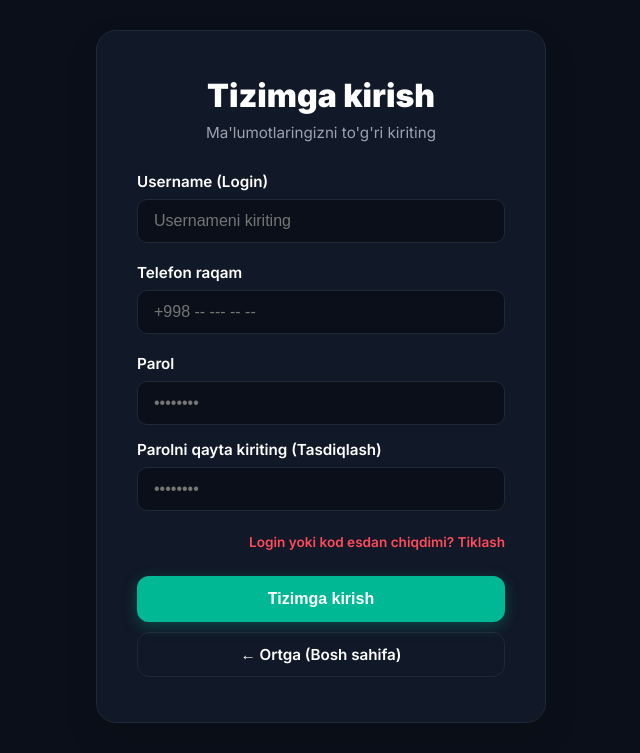
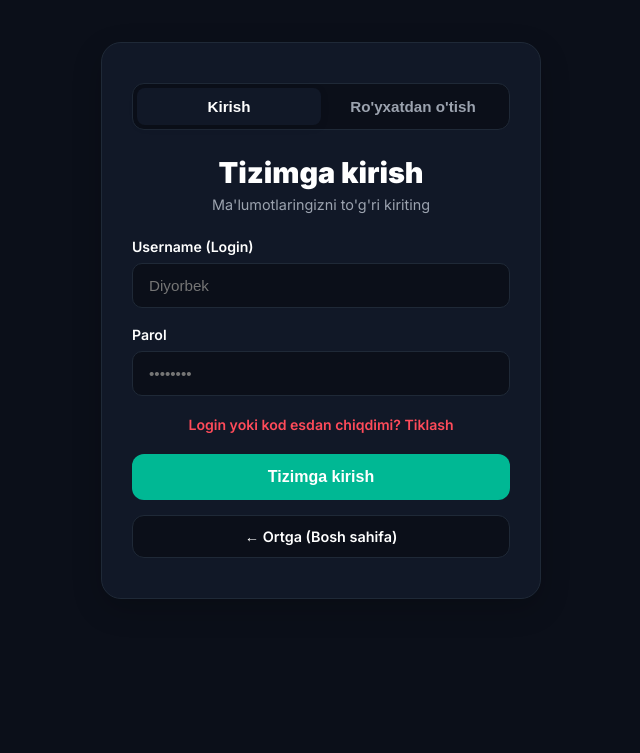
Before and after one commit to DiyorbekEshmurodov/free-project, a Django app: page /login/ in a window 1280 px wide. Shown: the part 86-839 px from the top of the page, without its empty margins (319-959 px from the left). After the commit the page ends 685 px from the top, so only its background shows below. Run offline with Django 5.2, Linux system fonts and the light colour scheme.

Commit message:
fallar yuklandi

```diff
--- a/accounts/views.py
+++ b/accounts/views.py
@@ -1,6 +1,8 @@
+from django.contrib.auth.models import User
 from django.shortcuts import render,redirect
 from django.contrib.auth import authenticate,login,logout
 from django.contrib.auth.decorators import login_required
+from django.contrib import messages
 
 def login_required_decorator(func):
     return login_required(func,login_url='login_page')
@@ -11,25 +13,51 @@ def logout_page(request):
     return redirect('login_page')
 
 def login_page(request):
+    if request.user.is_authenticated:
+        return redirect('index')
+
     if request.method == 'POST':
+        action_type = request.POST.get('action_type')
         username = request.POST.get('username')
         password = request.POST.get('password')
         confirm_password = request.POST.get('confirm_password')
         phone_number = request.POST.get('phone_number')
 
+        if action_type == 'login':
+            user = authenticate(request, username=username, password=password)
+            if user is not None:
+                login(request, user)
+                return redirect('index')
+            else :
+                return render(request,'accounts/login.html',{'error':'Username yoki parol xato kiritilgan\nQaytadan kiriting 😁 '})
 
-        if password != confirm_password :
-            return render(request,'accounts/login.html',{'error':'Parol bir xil emas\nQaytadan kiriting 😁 '})
+        elif action_type == 'register':
+            confirm_password = request.POST.get('confirm_password')
+            if password != confirm_password:
+                messages.error(request,'Parollar bir hil emas')
+            elif User.objects.filter(username=username).exists():
+                    messages.error(request,'Bunday Foydalanuvchi alloqachon mavjud!')
+            else:
+                new_user = User.objects.create_user(username=username,password=password)
+                new_user.save()
+                login(request, new_user)
+                return redirect('index')
 
-        user = authenticate(request, username=username, password=password)
+        elif action_type == 'reset':
+            confirm_password = request.POST.get('confirm_password')
+            try :
+                user = User.objects.get(username=username)
+                if password == confirm_password:
+                    user.set_password(password)
+                    user.save()
+                    login(request, user)
+                    return redirect('index')
+                else :
+                    messages.error(request,"Yangi parollar mos kelmadi!")
+            except User.DoesNotExist:
+                    messages.error(request, 'Bunday foydalanuvchi topilmadi!')
 
-        if user is not None:
-            login(request, user)
-            return redirect('index')
-        else :
-            return render(request,'accounts/login.html',{'error':'Username yoki parol xato kiritilgan\nQaytadan kiriting 😁 '})
-
-    return render (request,'accounts/login.html')
+    return render(request,'accounts/login.html')
 
 def main_account(request):
     return render(request,'home.html')
--- a/config/settings.py
+++ b/config/settings.py
@@ -136,3 +136,7 @@ STATIC_URL = 'static/'
 STATICFILES_DIRS = [
     os.path.join(BASE_DIR, 'static'),
 ]
+
+CSRF_COOKIE_HTTPONLY = False
+SESSION_COOKIE_SAMESITE = 'Lax'
+CSRF_COOKIE_SAMESITE = 'Lax'
--- a/static/js/main.js
+++ b/static/js/main.js
@@ -9,7 +9,9 @@ document.addEventListener("DOMContentLoaded", function() {
             let currentTheme = htmlElement.getAttribute('data-theme');
             let newTheme = currentTheme === 'dark' ? 'light' : 'dark';
             htmlElement.setAttribute('data-theme', newTheme);
-            toggleBtn.textContent = newTheme === 'dark' ? '☀️' : 'M';
+
+            // Mana bu joyda 'M' o'rniga oy emojisi ('🌙') qo'yildi:
+            toggleBtn.textContent = newTheme === 'dark' ? '☀️' : '🌜';
         });
     }
 
--- a/templates/accounts/login.html
+++ b/templates/accounts/login.html
@@ -1,56 +1,251 @@
 {% extends 'base.html' %}
 {% load static %}
 
-{% block title %}Tizimga kirish - Life GYM{% endblock %}
+{% block title %}Tizimga kirish | Life GYM{% endblock %}
 
 {% block content %}
-<div class="main-container" style="display: flex; justify-content: center; align-items: center; min-height: 75vh;">
+<div style="min-height: 80vh; display: flex; align-items: center; justify-content: center; padding: 20px 0;">
+    <div class="auth-card">
 
-    <div style="background: var(--card-bg); border: 1px solid var(--border-color); border-radius: 20px; padding: 45px 40px; width: 100%; max-width: 450px; box-shadow: 0 15px 35px rgba(0,0,0,0.1);">
-
-        <div style="text-align: center; margin-bottom: 30px;">
-            <h2 style="color: var(--text-main); font-size: 2rem; font-weight: 800; margin-bottom: 8px;">Tizimga kirish</h2>
-            <p style="color: var(--text-muted); font-size: 0.95rem; margin: 0;">Ma'lumotlaringizni to'g'ri kiriting</p>
+        <!-- Tablar: Kirish / Ro'yxatdan o'tish -->
+        <div class="tab-header">
+            <button id="tab-login" class="tab-btn active" onclick="switchTab('login')">Kirish</button>
+            <button id="tab-register" class="tab-btn" onclick="switchTab('register')">Ro'yxatdan o'tish</button>
         </div>
 
-        <form method="post">
+        <h2 id="form-title" class="auth-title">Tizimga kirish</h2>
+        <p id="form-subtitle" class="auth-subtitle">Ma'lumotlaringizni to'g'ri kiriting</p>
+
+          <!-- Xatolik bo'lsa qizil fonda xabar chiqaradi -->
+        {% if messages %}
+            {% for message in messages %}
+            <div style="background-color: rgba(255, 75, 90, 0.15); border: 1px solid #ff4b5a; color: #ff4b5a; padding: 10px 15px; border-radius: 10px; margin-bottom: 20px; font-size: 0.9rem; text-align: center;">
+                {{ message }}
+            </div>
+            {% endfor %}
+        {% endif %}
+
+        <form id="auth-form" method="POST" action="{% url 'login_page' %}">
             {% csrf_token %}
+            <input type="hidden" name="action_type" id="action_type" value="login">
 
-            <div style="margin-bottom: 20px;">
-                <label style="display: block; color: var(--text-main); font-weight: 600; margin-bottom: 8px; font-size: 0.95rem;">Username (Login)</label>
-                <input type="text" name="username" placeholder="Usernameni kiriting" required style="width: 100%; padding: 12px 16px; background: var(--bg-color); color: var(--text-main); border: 1px solid var(--border-color); border-radius: 10px; outline: none; font-size: 1rem;">
+            <!-- Username (Doim ko'rinadi) -->
+            <div class="form-group">
+                <label>Username (Login)</label>
+                <input type="text" name="username" placeholder="Diyorbek" required class="form-input">
             </div>
 
-            <div style="margin-bottom: 20px;">
-                <label style="display: block; color: var(--text-main); font-weight: 600; margin-bottom: 8px; font-size: 0.95rem;">Telefon raqam</label>
-                <input type="text" name="phone_number" placeholder="+998 -- --- -- --" required style="width: 100%; padding: 12px 16px; background: var(--bg-color); color: var(--text-main); border: 1px solid var(--border-color); border-radius: 10px; outline: none; font-size: 1rem;">
+            <!-- Telefon raqam (Faqat Register va Parolni tiklashda ko'rinadi) -->
+            <div class="form-group" id="phone-group" style="display: none;">
+                <label>Telefon raqam</label>
+                <input type="tel" name="phone" placeholder="+998 -- --- -- --" class="form-input">
             </div>
 
-            <div style="margin-bottom: 15px;">
-                <label style="display: block; color: var(--text-main); font-weight: 600; margin-bottom: 8px; font-size: 0.95rem;">Parol</label>
-                <input type="password" name="password" placeholder="••••••••" required style="width: 100%; padding: 12px 16px; background: var(--bg-color); color: var(--text-main); border: 1px solid var(--border-color); border-radius: 10px; outline: none; font-size: 1rem;">
+            <!-- Parol (Doim ko'rinadi) -->
+            <div class="form-group">
+                <label id="pass-label">Parol</label>
+                <input type="password" name="password" placeholder="••••••••" required class="form-input">
             </div>
 
-            <div style="margin-bottom: 20px;">
-                <label style="display: block; color: var(--text-main); font-weight: 600; margin-bottom: 8px; font-size: 0.95rem;">Parolni qayta kiriting (Tasdiqlash)</label>
-                <input type="password" name="confirm_password" placeholder="••••••••" required style="width: 100%; padding: 12px 16px; background: var(--bg-color); color: var(--text-main); border: 1px solid var(--border-color); border-radius: 10px; outline: none; font-size: 1rem;">
+            <!-- Parolni qayta kiritish (Faqat Register va Parolni tiklashda ko'rinadi) -->
+            <div class="form-group" id="confirm-pass-group" style="display: none;">
+                <label>Parolni qayta kiritish (Tasdiqlash)</label>
+                <input type="password" name="confirm_password" placeholder="••••••••" class="form-input">
             </div>
 
-            <div style="text-align: right; margin-bottom: 25px;">
-                <a href="{% url 'login_page' %}" style="color: #ff4b5a; font-size: 0.85rem; text-decoration: none; font-weight: 600;">Login yoki kod esdan chiqdimi? Tiklash</a>
+            <!-- Parol esdan chiqdimi? -->
+            <div id="forgot-link-box" style="text-align: center; margin-bottom: 20px;">
+                <a href="javascript:void(0)" onclick="switchTab('reset')" style="color: #ff4b5a; font-size: 0.88rem; font-weight: 600; text-decoration: none;">
+                    Login yoki kod esdan chiqdimi? Tiklash
+                </a>
             </div>
 
-            <button type="submit" style="width: 100%; background-color: #00b894; color: #ffffff; padding: 14px; border: none; border-radius: 12px; font-weight: bold; font-size: 1rem; cursor: pointer; box-shadow: 0 4px 15px rgba(0,184,148,0.3); transition: 0.2s; margin-bottom: 10px;">
+            <!-- Submit Tugmasi -->
+            <button type="submit" id="submit-btn" class="submit-btn">
                 Tizimga kirish
             </button>
-
-            <!-- Ortga tugmasi (home.html / index ga qaytaradi) -->
-            <a href="{% url 'home' %}" style="display: block; text-align: center; width: 100%; background-color: transparent; color: var(--text-main); border: 1px solid var(--border-color); padding: 12px; border-radius: 12px; font-weight: 600; font-size: 0.95rem; text-decoration: none; transition: 0.2s;">
-                &larr; Ortga (Bosh sahifa)
-            </a>
         </form>
 
+        <div style="margin-top: 15px;">
+            <a href="{% url 'home' %}" class="back-btn">&larr; Ortga (Bosh sahifa)</a>
+        </div>
+
     </div>
+</div>
 
-</div>
+<style>
+    .auth-card {
+        background: var(--card-bg);
+        border: 1px solid var(--border-color);
+        padding: 40px 30px;
+        border-radius: 20px;
+        width: 100%;
+        max-width: 440px;
+        box-shadow: 0 10px 30px rgba(0,0,0,0.2);
+    }
+
+    .tab-header {
+        display: flex;
+        background: var(--bg-color);
+        border-radius: 12px;
+        padding: 4px;
+        margin-bottom: 25px;
+        border: 1px solid var(--border-color);
+    }
+
+    .tab-btn {
+        flex: 1;
+        padding: 10px;
+        border: none;
+        background: transparent;
+        color: var(--text-muted);
+        font-weight: 600;
+        font-size: 0.95rem;
+        border-radius: 8px;
+        cursor: pointer;
+        transition: all 0.3s;
+    }
+
+    .tab-btn.active {
+        background: var(--card-bg);
+        color: var(--text-main);
+        box-shadow: 0 2px 8px rgba(0,0,0,0.1);
+    }
+
+    .auth-title {
+        font-size: 1.8rem;
+        font-weight: 800;
+        color: var(--text-main);
+        text-align: center;
+        margin-bottom: 6px;
+    }
+
+    .auth-subtitle {
+        font-size: 0.9rem;
+        color: var(--text-muted);
+        text-align: center;
+        margin-bottom: 25px;
+    }
+
+    .form-group {
+        margin-bottom: 18px;
+    }
+
+    .form-group label {
+        display: block;
+        font-size: 0.88rem;
+        font-weight: 600;
+        color: var(--text-main);
+        margin-bottom: 8px;
+    }
+
+    .form-input {
+        width: 100%;
+        padding: 13px 16px;
+        background: var(--bg-color);
+        border: 1px solid var(--border-color);
+        border-radius: 10px;
+        color: var(--text-main);
+        font-size: 0.95rem;
+        outline: none;
+        transition: border-color 0.2s;
+    }
+
+    .form-input:focus {
+        border-color: #00b894;
+    }
+
+    .submit-btn {
+        width: 100%;
+        padding: 14px;
+        background: #00b894;
+        color: #ffffff;
+        border: none;
+        border-radius: 12px;
+        font-weight: bold;
+        font-size: 1rem;
+        cursor: pointer;
+        transition: background 0.2s, transform 0.1s;
+    }
+
+    .submit-btn:hover {
+        background: #00a383;
+    }
+
+    .submit-btn:active {
+        transform: scale(0.99);
+    }
+
+    .back-btn {
+        display: block;
+        width: 100%;
+        text-align: center;
+        padding: 12px;
+        background: var(--bg-color);
+        color: var(--text-main);
+        border: 1px solid var(--border-color);
+        border-radius: 12px;
+        font-weight: 600;
+        font-size: 0.9rem;
+        text-decoration: none;
+    }
+</style>
+
+<script>
+    function switchTab(mode) {
+        const phoneGroup = document.getElementById('phone-group');
+        const confirmPassGroup = document.getElementById('confirm-pass-group');
+        const forgotBox = document.getElementById('forgot-link-box');
+        const title = document.getElementById('form-title');
+        const subtitle = document.getElementById('form-subtitle');
+        const submitBtn = document.getElementById('submit-btn');
+        const actionType = document.getElementById('action_type');
+
+        const tabLogin = document.getElementById('tab-login');
+        const tabRegister = document.getElementById('tab-register');
+
+        if (mode === 'login') {
+            // TIZIMGA KIRISH REJIMI
+            phoneGroup.style.display = 'none';
+            confirmPassGroup.style.display = 'none';
+            forgotBox.style.display = 'block';
+
+            title.textContent = "Tizimga kirish";
+            subtitle.textContent = "Ma'lumotlaringizni to'g'ri kiriting";
+            submitBtn.textContent = "Tizimga kirish";
+            actionType.value = "login";
+
+            tabLogin.classList.add('active');
+            tabRegister.classList.remove('active');
+
+        } else if (mode === 'register') {
+            // YANGI USER (RO'YXATDAN O'TISH) REJIMI
+            phoneGroup.style.display = 'block';
+            confirmPassGroup.style.display = 'block';
+            forgotBox.style.display = 'none';
+
+            title.textContent = "Ro'yxatdan o'tish";
+            subtitle.textContent = "Yangi hisob yaratish uchun to'ldiring";
+            submitBtn.textContent = "Ro'yxatdan o'tish";
+            actionType.value = "register";
+
+            tabRegister.classList.add('active');
+            tabLogin.classList.remove('active');
+
+        } else if (mode === 'reset') {
+            // PAROLNI TIKLASH REJIMI
+            phoneGroup.style.display = 'block';
+            confirmPassGroup.style.display = 'block';
+            forgotBox.style.display = 'none';
+
+            title.textContent = "Parolni tiklash";
+            subtitle.textContent = "Telefon va yangi parolni kiriting";
+            submitBtn.textContent = "Parolni yangilash";
+            actionType.value = "reset";
+
+            tabLogin.classList.remove('active');
+            tabRegister.classList.remove('active');
+        }
+    }
+</script>
 {% endblock %}
--- a/templates/base.html
+++ b/templates/base.html
@@ -119,6 +119,6 @@
     </main>
 
     <!-- MAIN.JS faylingizni bog'lash -->
-    <script src="{% static 'js/main.js' %}"></script>
+    <script src="{% static 'js/main.js' %}?v=1.1"></script>
 </body>
 </html>
```
